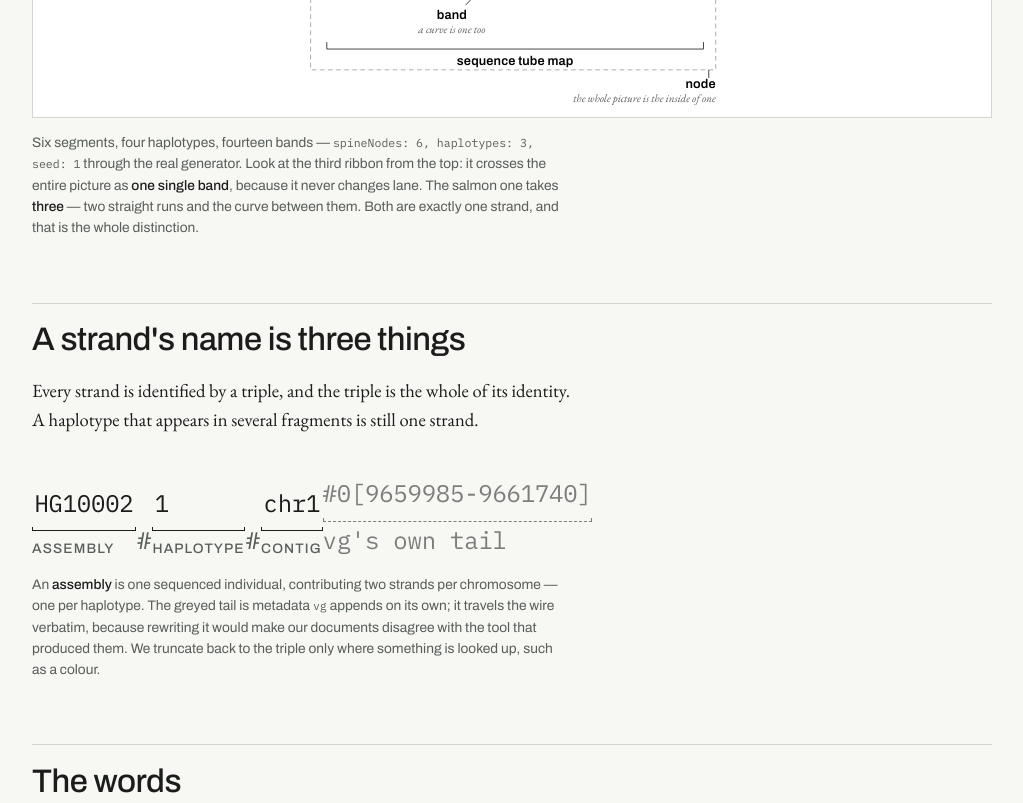
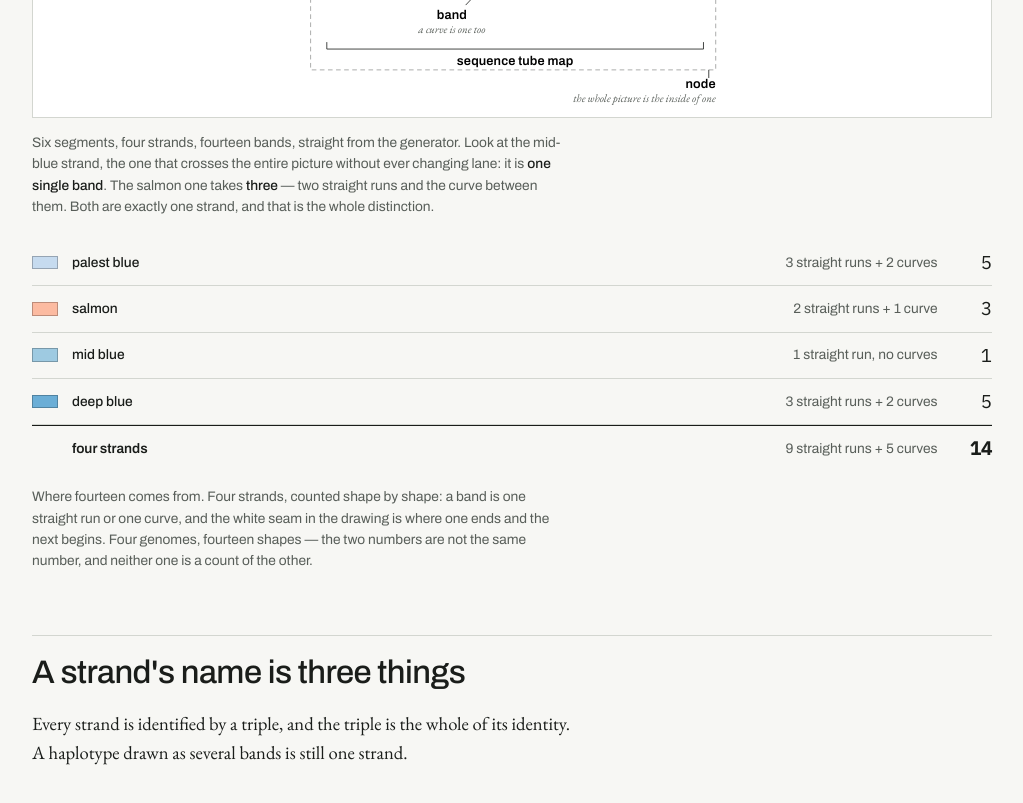
Before and after one commit to CAST-genomics/pangenome-api, a website: page docs/lexicon.html in a window 1280 px wide. Shown: the part 680-1483 px from the top of the page, without its empty margins (128-1151 px from the left). Drawn offline with nearby package versions, Linux system fonts and the light colour scheme.

Commit message:
Make the lexicon's band count visible and its numbers agree
The document claimed fourteen bands but gave the reader no way to see
them. Every band now carries a white seam, so a straight run and the
curve it meets read as two shapes, and a tally under the figure counts
them per strand: 5 + 3 + 1 + 5.

The caption also said four haplotypes while quoting the generator's
haplotypes: 3. Both are right — gen-vg-json.mjs prepends a GRCh38 path
before the loop, so the flag counts only the non-reference ones. The
prose now says four strands and the footer explains the flag.

Drops two words that named nothing here: spineNodes, which is the
generator's spelling of what this document calls a segment, and
"fragment", which was a stray synonym for band.

```diff
--- a/docs/lexicon.html
+++ b/docs/lexicon.html
@@ -118,6 +118,27 @@
   .a-brace { stroke: #1A1D1A; stroke-width: .7; fill: none; }
   .a-dim { fill: #585E59; }
 
+  /* Every band gets a white seam, so two bands of the same colour that touch
+     still read as two shapes. This is what makes the count of fourteen visible. */
+  .track rect, .track path { stroke: #FFFFFF; stroke-width: 1; }
+
+  /* ---------- the band tally ---------- */
+
+  .tally { margin: 1.4rem 0 0; }
+  .tallyrow {
+    display: grid; grid-template-columns: 1.6rem 1fr auto 2.5rem;
+    align-items: center; gap: .9rem;
+    font-family: var(--grotesk); font-size: var(--s--1);
+    padding: .5rem 0; border-bottom: 1px solid var(--rule);
+  }
+  .tallyrow .sw { height: .85rem; border: 1px solid rgba(0,0,0,.25); }
+  .tallyrow .tn { color: var(--ink); font-weight: 500; }
+  .tallyrow .tb { color: var(--ink-soft); }
+  .tallyrow .tc { font-family: var(--mono); text-align: right; font-size: var(--s-0); }
+  .tallyrow.sum { border-bottom: none; border-top: 1px solid var(--ink); }
+  .tallyrow.sum .sw { border: none; }
+  .tallyrow.sum .tn, .tallyrow.sum .tc { font-weight: 600; }
+
   /* ---------- the identifier breakdown ---------- */
 
   .idfig { margin: 2.5rem 0 0; }
@@ -178,7 +199,7 @@
     <p class="eyebrow">PangenomeAPI · shared vocabulary</p>
     <h1>Seven words for one picture</h1>
     <p class="lede">Every term below names something you can point at. The drawing is real
-    output from the generator, not an illustration — six segments, four haplotypes, fourteen
+    output from the generator, not an illustration — six segments, four strands, fourteen
     bands.</p>
   </header>
 
@@ -236,18 +257,36 @@
       </svg>
     </div>
     <figcaption>
-      Six segments, four haplotypes, fourteen bands — <code>spineNodes: 6, haplotypes: 3, seed: 1</code>
-      through the real generator. Look at the third ribbon from the top: it crosses the entire
-      picture as <b>one single band</b>, because it never changes lane. The salmon one takes
-      <b>three</b> — two straight runs and the curve between them. Both are exactly one strand,
-      and that is the whole distinction.
+      Six segments, four strands, fourteen bands, straight from the generator. Look at the
+      mid-blue strand, the one that crosses the entire picture without ever changing lane: it is
+      <b>one single band</b>. The salmon one takes <b>three</b> — two straight runs and the curve
+      between them. Both are exactly one strand, and that is the whole distinction.
+    </figcaption>
+  </figure>
+
+  <figure class="tally">
+    <div class="tallyrow"><span class="sw" style="background: rgb(198, 219, 239)"></span>
+      <span class="tn">palest blue</span><span class="tb">3 straight runs + 2 curves</span><span class="tc">5</span></div>
+    <div class="tallyrow"><span class="sw" style="background: rgb(252, 187, 161)"></span>
+      <span class="tn">salmon</span><span class="tb">2 straight runs + 1 curve</span><span class="tc">3</span></div>
+    <div class="tallyrow"><span class="sw" style="background: rgb(158, 202, 225)"></span>
+      <span class="tn">mid blue</span><span class="tb">1 straight run, no curves</span><span class="tc">1</span></div>
+    <div class="tallyrow"><span class="sw" style="background: rgb(107, 174, 214)"></span>
+      <span class="tn">deep blue</span><span class="tb">3 straight runs + 2 curves</span><span class="tc">5</span></div>
+    <div class="tallyrow sum"><span class="sw"></span>
+      <span class="tn">four strands</span><span class="tb">9 straight runs + 5 curves</span><span class="tc">14</span></div>
+    <figcaption>
+      Where fourteen comes from. Four strands, counted shape by shape: a band is one straight run
+      or one curve, and the white seam in the drawing is where one ends and the next begins. Four
+      genomes, fourteen shapes — the two numbers are not the same number, and neither one is a
+      count of the other.
     </figcaption>
   </figure>
 
   <h2>A strand's name is three things</h2>
 
   <p class="col">Every strand is identified by a triple, and the triple is the whole of its identity.
-  A haplotype that appears in several fragments is still one strand.</p>
+  A haplotype drawn as several bands is still one strand.</p>
 
   <figure class="idfig">
     <div class="idrow">
@@ -340,8 +379,12 @@
   written down rather than left to context.</p>
 
   <footer>
-    Drawing: <code>spineNodes: 6, haplotypes: 3, seqLen: 8, seed: 1</code> through
-    <code>perf/gen-vg-json.mjs</code> and <code>seqtubemap/render.mjs</code>. Definitions abridged
+    Drawing: <code>perf/gen-vg-json.mjs</code> run with
+    <code>spineNodes: 6, haplotypes: 3, seqLen: 8, seed: 1</code>, then
+    <code>seqtubemap/render.mjs</code>. Those two flag names are the generator's vocabulary, not
+    this document's: its <code>spineNodes</code> are the six things we call <b>segments</b>, and
+    its <code>haplotypes</code> counts only the non-reference ones, because it always prepends
+    GRCh38 — which is why 3 there is the four strands here. Definitions abridged
     from <code>CONTEXT.md</code>, which is shared with <code>pgb</code> and is the authority.
   </footer>
 
```
